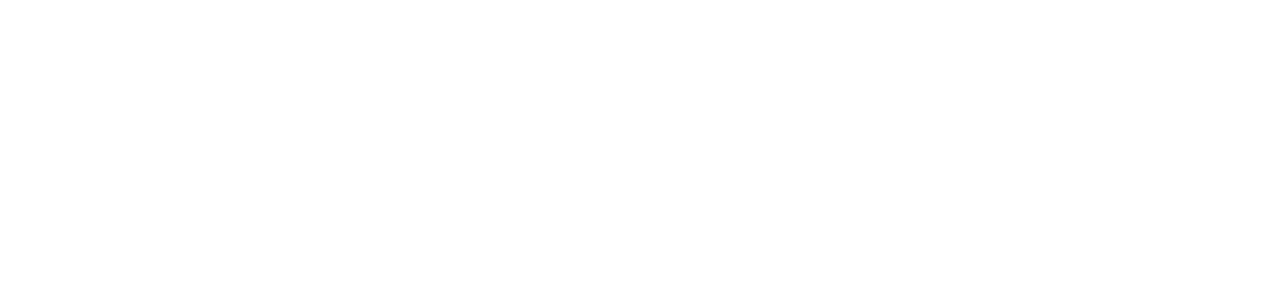
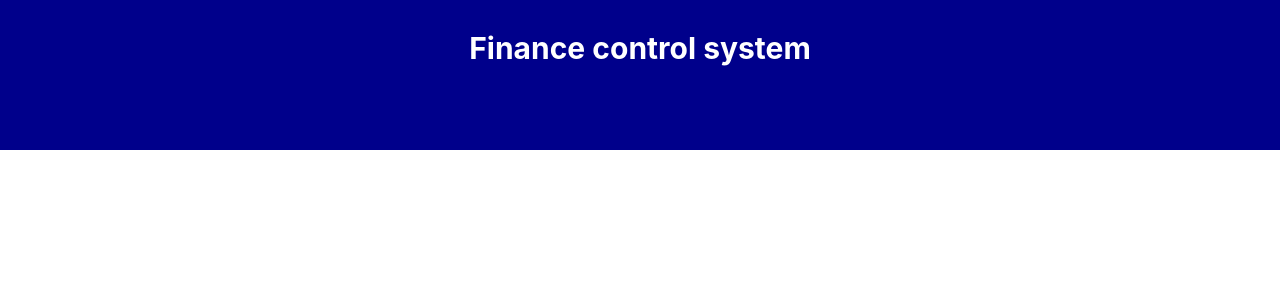
Before and after one commit to Vinnissaum/react-finance-control, a React (Vite) app: page / in a window 1280 px wide. Shown: the top 300 px of the page. Built offline with nearby package versions, Linux system fonts and the light colour scheme.

Commit message:
App styled components done

```diff
--- a/src/App.styles.ts
+++ b/src/App.styles.ts
@@ -1 +1,23 @@
 import styled from "styled-components";
+
+export const Container = styled.div``;
+
+export const Header = styled.div`
+  background-color: darkblue;
+  height: 15rem;
+  text-align: center;
+`;
+
+export const HeaderText = styled.h1`
+  font-size: 3rem;
+  margin: 0;
+  padding: 0;
+  color: #FFFFFF;
+  padding-top: 3rem;
+`;
+
+export const Body = styled.div`
+  margin: auto;
+  max-width: 980px;
+  margin-bottom: 4rem;
+`;
--- a/src/App.tsx
+++ b/src/App.tsx
@@ -1,6 +1,17 @@
+import { Container, Header, HeaderText, Body } from './App.styles';
+
 function App() {
   return(
-    null
+    <Container>
+      <Header>
+        <HeaderText>
+          Finance control system
+        </HeaderText>
+      </Header>
+      <Body>
+
+      </Body>
+    </Container>
   );
 }
 
```
